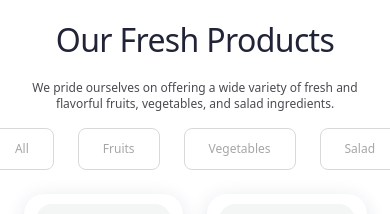
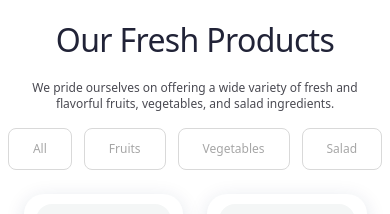
Before and after one commit to jahidhasan136/fresh-harvests-site, a React (Vite) app: page / in a window 390 px wide. Shown: the part 868-1082 px from the top of the page. Built offline with nearby package versions, Linux system fonts and the light colour scheme.

Commit message:
mobile responsive also done

```diff
--- a/src/sections/ProductCards.jsx
+++ b/src/sections/ProductCards.jsx
@@ -4,7 +4,7 @@ const ProductCards = () => {
   return (
     <>
       {/* product category tabs */}
-      <div className="flex items-center justify-center gap-6 xs:mb-6 md:mb-8">
+      <div className="flex items-center justify-center xs:gap-3 sm:gap-6 xs:mb-6 md:mb-8">
         <button className="xs:text-xs md:button2 px-6 py-3 border border-grey50 rounded-lg text-grey80 hover:bg-green hover:border-green hover:text-white transition-all duration-300 ease-in-out">
           All
         </button>
--- a/src/shared/Header.jsx
+++ b/src/shared/Header.jsx
@@ -42,7 +42,7 @@ const Header = () => {
           </div>
 
           {/* mobile version cart or 3bars */}
-          <div className="flex items-center gap-4">
+          <div className="flex md:hidden items-center gap-4">
             <div className="relative">
               <IoMdCart className="text-white text-2xl" />
               <p className="absolute -top-2 -right-1 rounded-full text-white w-4 h-4 bg-[#EE4536] text-xs text-center">
```
